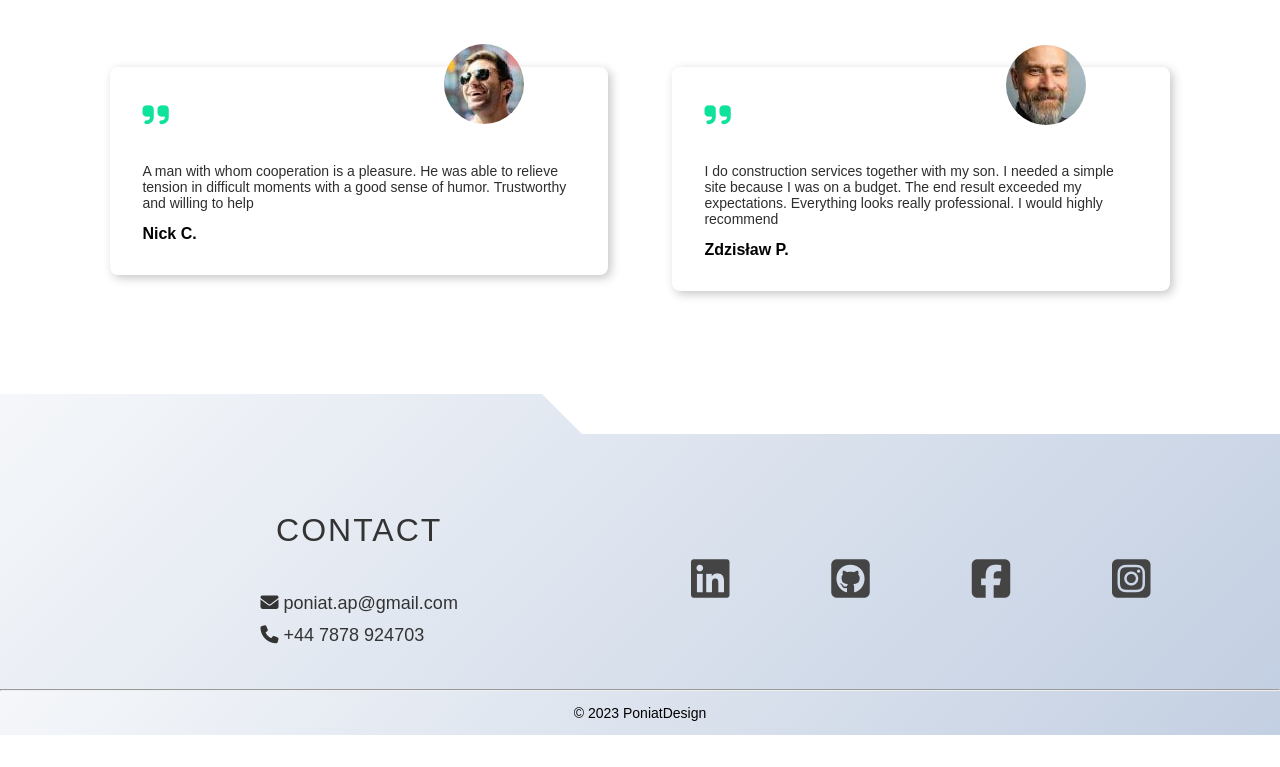
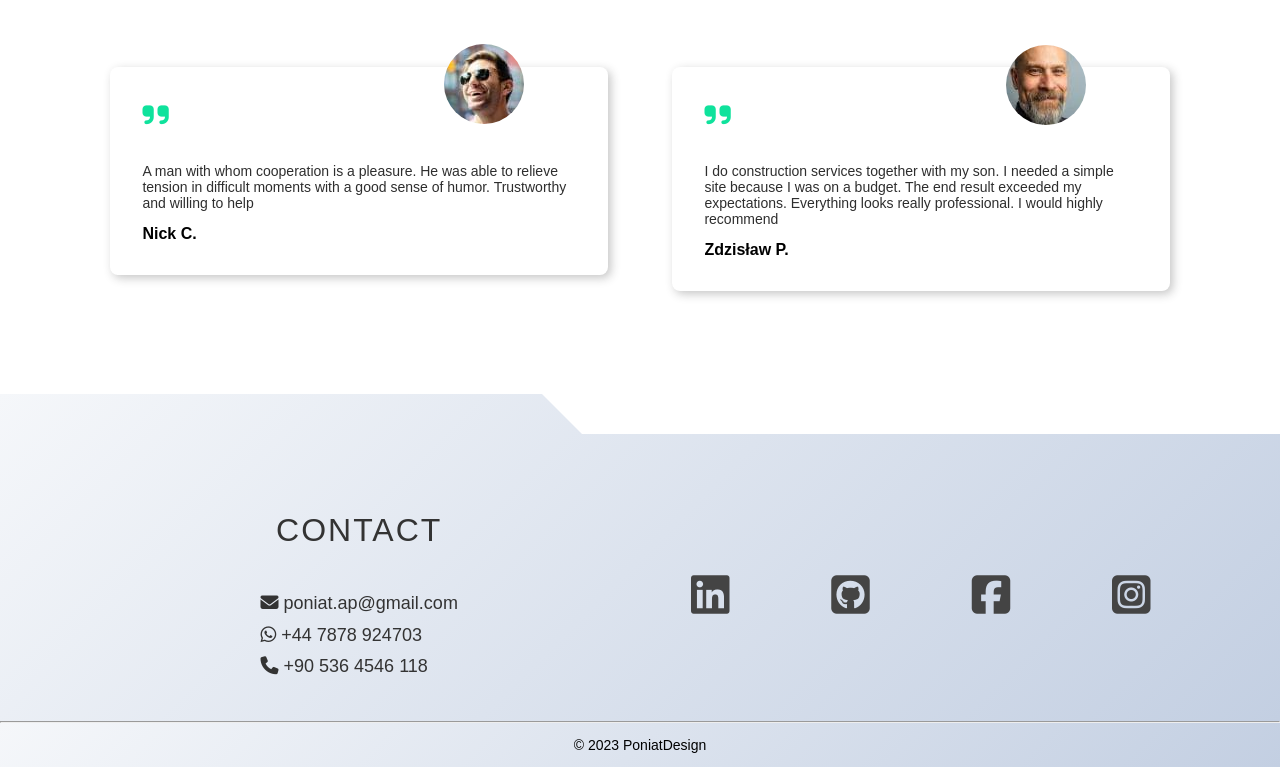
Before and after one commit to P0NIAT/portfolio, a website: page index.html in a window 1280 px wide. Shown: the part 5170-5937 px from the top of the page. Before the commit the page ends 5905 px from the top, so only its background shows below. Drawn offline with nearby package versions, Linux system fonts and the light colour scheme.

Commit message:
whatsApp added

```diff
--- a/index.html
+++ b/index.html
@@ -36,7 +36,11 @@
 	</head>
 	<body>
 		<header class="header section nav-sec" id="home">
-			<button class="hamburger hamburger--spin" type="button" aria-label="Nav button">
+			<button
+				class="hamburger hamburger--spin"
+				type="button"
+				aria-label="Nav button"
+			>
 				<span class="hamburger-box">
 					<span class="hamburger-inner" id="hamburger-inner"></span>
 				</span>
@@ -54,7 +58,10 @@
 				<div class="nav__desktop-bar">
 					<div class="nav__desktop-brand">
 						<a class="nav__desktop-brandlink" href="#home">
-				<i class="fa-solid fa-laptop-code nav__desktop-brandlink-icon"></i> PoniatDesign
+							<i
+								class="fa-solid fa-laptop-code nav__desktop-brandlink-icon"
+							></i>
+							PoniatDesign
 						</a>
 					</div>
 
@@ -65,10 +72,8 @@
 						<a class="nav__desktop-link" href="#react">React</a>
 						<a class="nav__desktop-link" href="#contact">Contact</a>
 					</div>
-
 				</div>
 			</nav>
-
 
 			<div class="wrapper">
 				<div class="header__text">
@@ -264,7 +269,9 @@
 									<li class="projects__card-info-list-item">Flexbox</li>
 									<li class="projects__card-info-list-item">SASS</li>
 								</ul>
-								<a href="https://p0niat.github.io/tropical_paradise/" target="_blank"
+								<a
+									href="https://p0niat.github.io/tropical_paradise/"
+									target="_blank"
 									><button
 										class="projects__card-info-btn btn-special-animation"
 									>
@@ -529,7 +536,8 @@
 							<h2 class="section-heading">Contact</h2>
 							<div class="contact__brand-info">
 								<p><i class="fa-solid fa-envelope"></i> poniat.ap@gmail.com</p>
-								<p><i class="fa-solid fa-phone"></i> +44 7878 924703</p>
+								<p><i class="fa-brands fa-whatsapp"></i> +44 7878 924703</p>
+								<p><i class="fa-solid fa-phone"></i> +90 536 4546 118</p>
 							</div>
 						</div>
 
```
Lines whose indentation alone changed are shown as unchanged.
